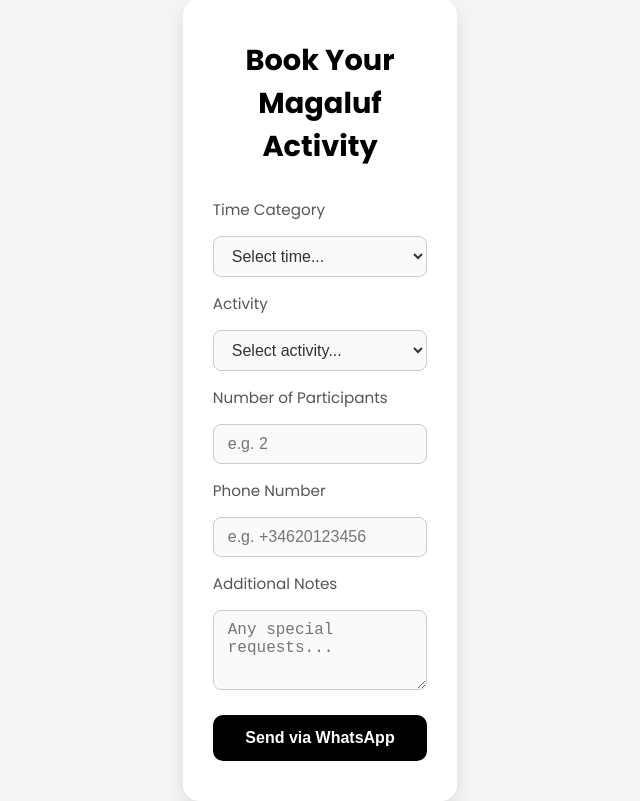
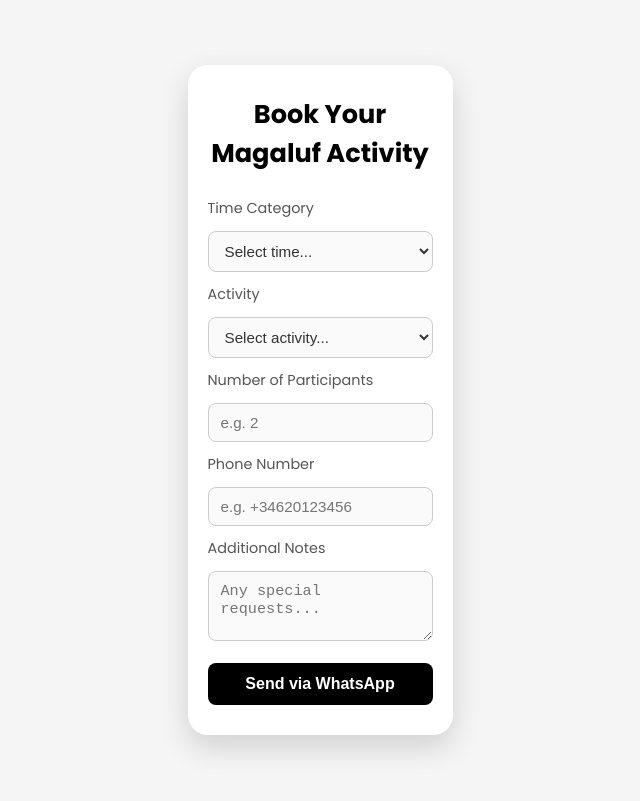
Before and after one commit to BusinessBotss/magalufactivities, a plain HTML site: page index.html in a window 1280 px wide. Shown: the whole page, without its empty margins (320-960 px from the left). Drawn offline with Linux system fonts and the light colour scheme.

Commit message:
Update index.html

```diff
--- a/index.html
+++ b/index.html
@@ -14,43 +14,44 @@
       display: flex;
       justify-content: center;
       align-items: center;
+      padding: 20px;
     }
     .container {
-      width: 90%;
-      max-width: 400px;
+      width: 100%;
+      max-width: 320px;
       background: #ffffff;
-      box-shadow: 0 8px 20px rgba(0, 0, 0, 0.1);
-      border-radius: 16px;
-      padding: 40px 30px;
+      box-shadow: 0 12px 30px rgba(0, 0, 0, 0.15);
+      border-radius: 20px;
+      padding: 30px 20px;
       display: flex;
       flex-direction: column;
       align-items: center;
       text-align: center;
     }
     h1 {
-      font-size: 1.8rem;
+      font-size: 1.6rem;
       font-weight: 700;
       color: #000;
-      margin-bottom: 30px;
+      margin-bottom: 25px;
     }
     form {
       width: 100%;
       display: flex;
       flex-direction: column;
-      gap: 15px;
+      gap: 12px;
     }
     label {
       text-align: left;
-      font-size: 0.95rem;
+      font-size: 0.9rem;
       color: #555;
     }
     select, input, textarea {
       width: 100%;
-      padding: 10px 14px;
+      padding: 10px 12px;
       border: 1px solid #ccc;
       border-radius: 8px;
       background: #fafafa;
-      font-size: 1rem;
+      font-size: 0.95rem;
       color: #333;
       transition: border 0.3s;
     }
@@ -60,15 +61,15 @@
     }
     textarea {
       resize: vertical;
-      min-height: 80px;
+      min-height: 70px;
     }
     .btn {
       margin-top: 10px;
-      padding: 14px;
+      padding: 12px;
       background: #000;
       color: #fff;
       border: none;
-      border-radius: 10px;
+      border-radius: 8px;
       font-weight: 700;
       font-size: 1rem;
       cursor: pointer;
```
